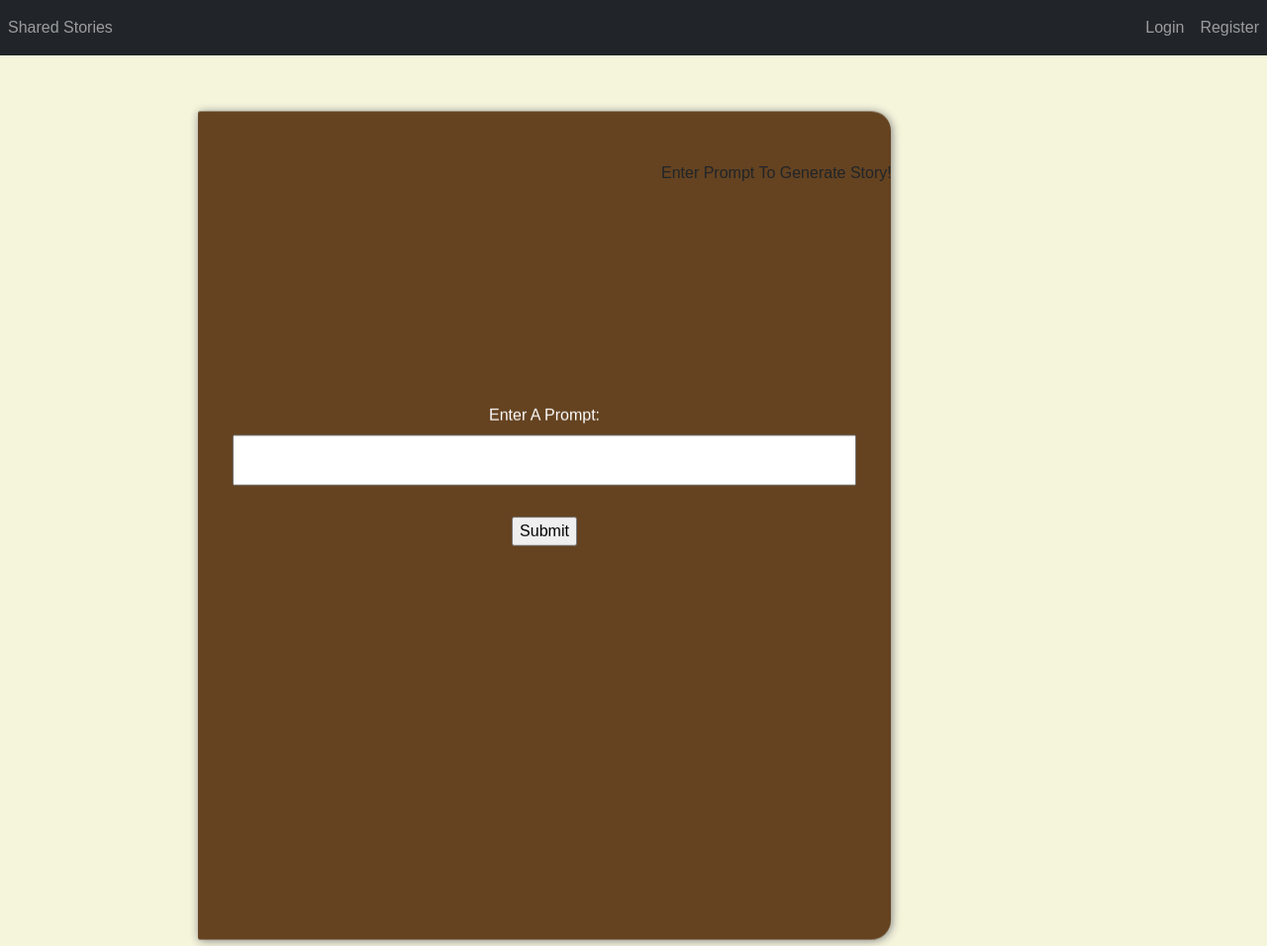
After one commit to software-students-fall2022/final-project-team9final, a Flask app: page /create-book in a window 1280 px wide. The commit adds this page. Shown: the whole page at 99% size. Run offline with Flask 2, Linux system fonts and the light colour scheme; parts of the project's set-up code (start-up, migrations or seed data) failed here and were passed over.

Commit message:
create story html

```diff
--- a/app.py
+++ b/app.py
@@ -15,10 +15,11 @@ from werkzeug.security import check_password_hash
 from werkzeug.utils import secure_filename
 import random
 import json
+import openai
 
 app = Flask(__name__)
 app.secret_key = urandom(32)
-
+openai.api_key = os.getenv("OPENAI_API_KEY")
 config = dotenv_values(".env")
 
 # connect to the database
@@ -173,6 +174,27 @@ def book():
         u = flask_login.current_user.data['firstName']
     return render_template("book.html", username = u)
 
+@app.route('/create-book')
+def create_book():
+    u = None
+    if hasattr(flask_login.current_user, "data"):
+        u = flask_login.current_user.data['firstName']
+
+    prompt = request.args.get('prompt')
+    story= "Enter Prompt To Generate Story!"
+    if(prompt != None):
+        response = openai.Completion.create(
+        model="text-davinci-003",
+        prompt=f"Topic: {prompt}",
+        temperature=0.8,
+        max_tokens=60,
+        top_p=1.0,
+        frequency_penalty=0.5,
+        presence_penalty=0.0
+        )
+        story = response["choices"][0]["text"]
+    return render_template("create_book.html", username = u, story=story)
+
 @app.route('/logout')
 @flask_login.login_required
 def logout():
--- a/static/css/styles.css
+++ b/static/css/styles.css
@@ -103,7 +103,7 @@ body{
     margin-right: 250px;
     margin-top: 50px;
     margin-bottom: 300px;
-    cursor: pointer;
+    cursor: default;
 }
 
 .open-cover{
@@ -115,7 +115,6 @@ body{
     box-shadow: 1px 1px 10px gray;
     transform: rotateX(10deg);
     color:white;
-    transform-origin: center left;
     z-index: -1;
 }
 .open-back-cover{
@@ -178,6 +177,44 @@ body{
     transform: scaleX(-1);
     visibility: hidden;
 }
+.close-book{
+    align-items: center;
+    text-align: center;
+    cursor: default;
+}
+
+.close-front-cover{
+    height:850px;
+    width: 700px;
+    background: #654321;
+    border-radius: 2px 20px 20px 2px;
+    position: relative;
+    box-shadow: 1px 1px 10px gray;
+    transform: rotateX(10deg);
+    color:white;
+    margin-top: 50px;
+    margin-left: 200px
+}
+
+label{
+    margin-top: 300px;
+}
+input[type=text] {
+    width: 90%;
+    padding: 12px 20px;
+    margin: 8px 0;
+    justify-content: center;
+    box-sizing: border-box;
+  }
+
+.story{
+    width:40%;
+    position:absolute;
+    display:grid;
+    right:100px;
+    top:150px;
+    line-height:50px;
+}
 
 @keyframes flipPage
 {
--- /dev/null
+++ b/templates/create_book.html
@@ -0,0 +1,15 @@
+{% extends 'base.html' %}
+{% block container %}
+<div class = "close-book">
+    <div class = "close-front-cover" >
+        <form action="/create-book">
+            <label for="fname">Enter A Prompt: </label>
+            <input type="text" id="prompt" name="prompt"><br><br>
+            <input type="submit" value="Submit">
+          </form>
+    </div>
+</div>
+<div class = "story">
+{{story}}
+</div>
+{% endblock %}
```
